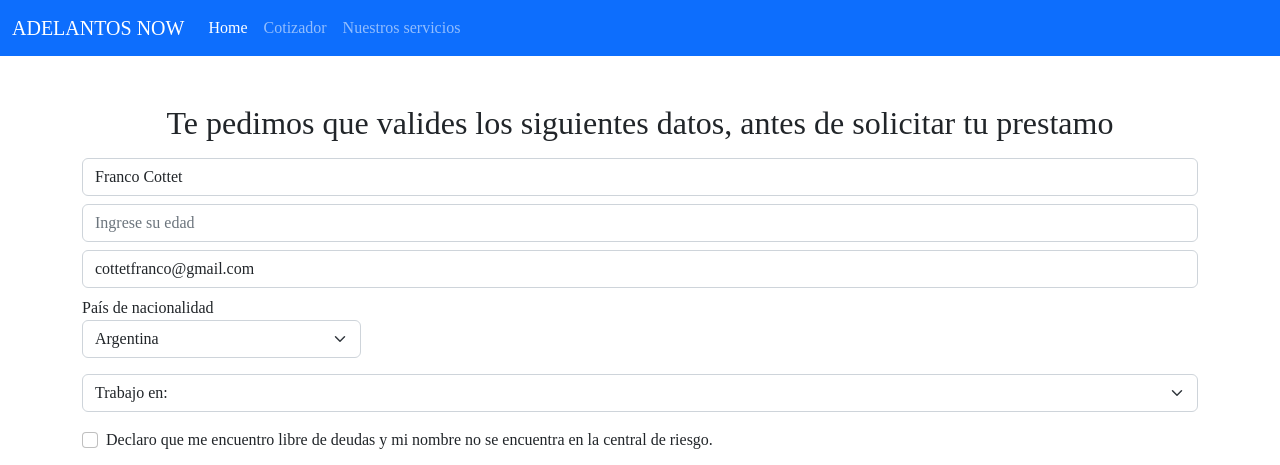
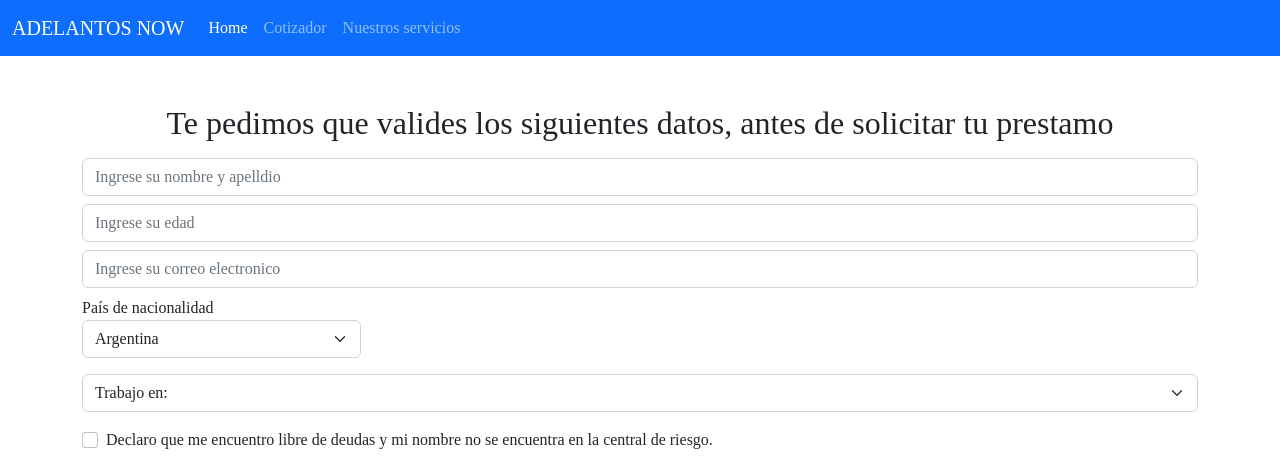
Before and after one commit to franncottet/Proyecto-JS_CottetFranco, a plain HTML site: page pages/login.html in a window 1280 px wide. Shown: the top 465 px of the page. Drawn offline with nearby package versions, Linux system fonts and the light colour scheme.

Commit message:
penultimas actualizaciones

```diff
--- a/JS/login.js
+++ b/JS/login.js
@@ -27,7 +27,7 @@ formulario.addEventListener("submit", e=>{
 
     alertSuccess.classList.add("d-none")
 
-    //e.preventDefault();
+    e.preventDefault();
 
     const errores=[];
 
--- a/pages/login.html
+++ b/pages/login.html
@@ -54,7 +54,7 @@
             placeholder="Ingrese su nombre y apelldio"
             id="userName"
             required
-            value="Franco Cottet"
+
             >
 
             <p class="text-danger mb-2 d-none" id="NameError">Ingrese solo letras en el nombre</p>
@@ -81,7 +81,7 @@
                     id="userEmail"
                     required
                     title="Ingresa un correo válido"
-                    value="cottetfranco@gmail.com"
+
                     >
 
                     <p class="text-danger mb-2 d-none" id="EmailError">Ingrese un Email válido</p>
```
